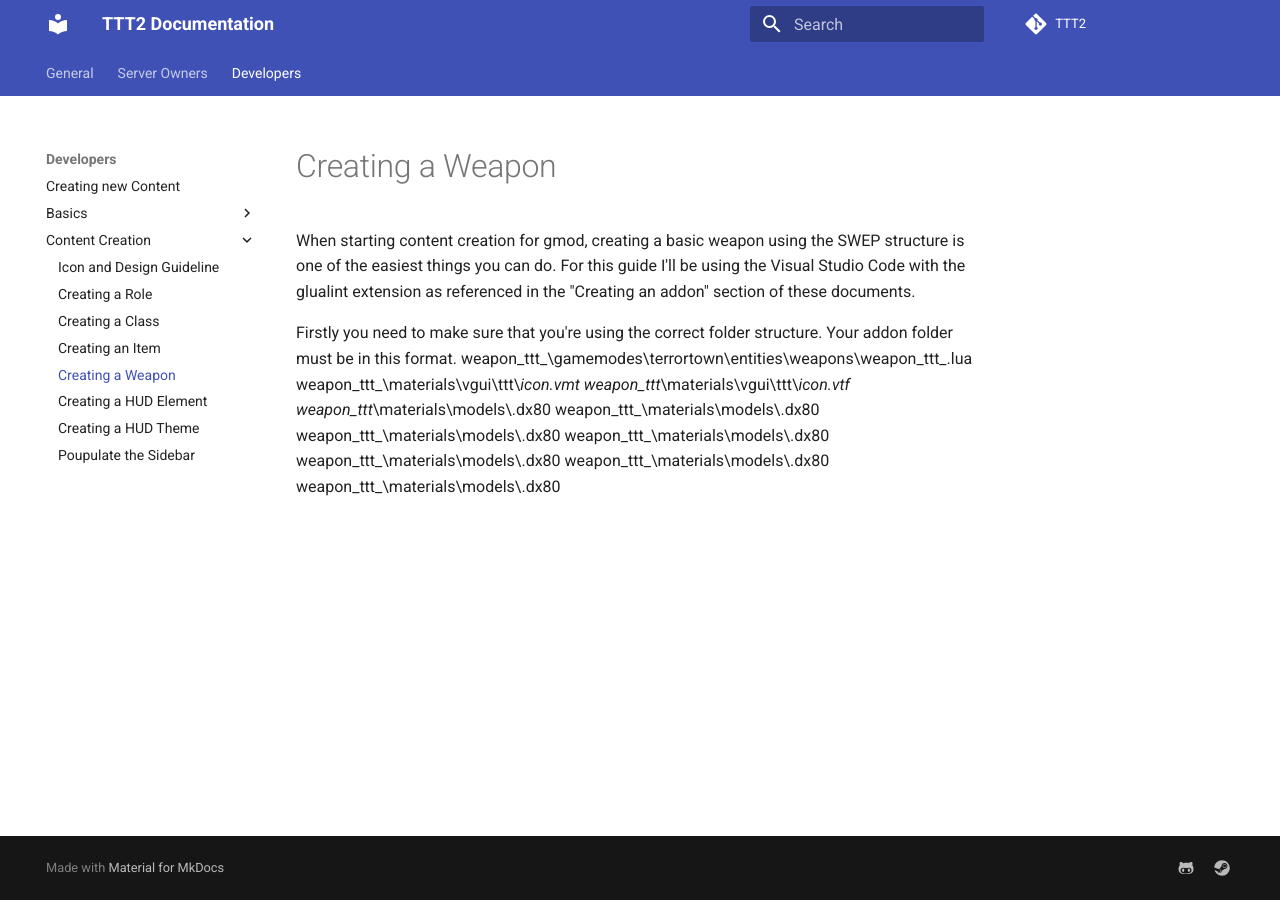
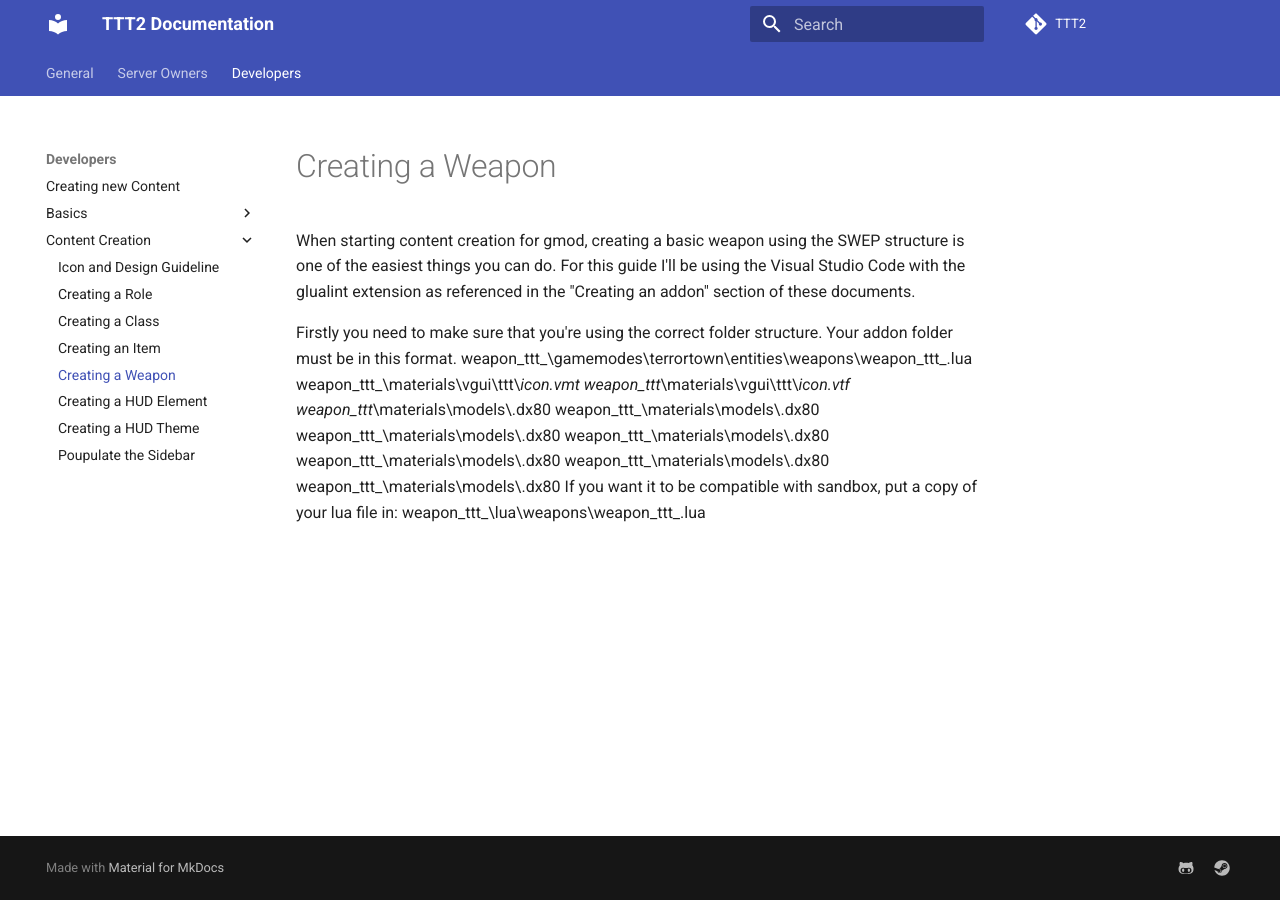
Before and after one commit to TTT-2/docs, an MkDocs documentation site: the page built from docs/developers/content-creation/creating-a-weapon.md, in a window 1280 px wide. Built offline with MkDocs 1.6.1 and Material for MkDocs 9.7.7, drawn with Linux system fonts in a browser that asks for light colours; comment, search, counter and statistics services are not loaded.

Commit message:
Update creating-a-weapon.md

```diff
--- a/docs/developers/content-creation/creating-a-weapon.md
+++ b/docs/developers/content-creation/creating-a-weapon.md
@@ -14,3 +14,5 @@ Your addon folder must be in this format.
   weapon_ttt_<weapon name>\materials\models\<model name>.dx80
   weapon_ttt_<weapon name>\materials\models\<model name>.dx80
   weapon_ttt_<weapon name>\materials\models\<model name>.dx80
+If you want it to be compatible with sandbox, put a copy of your lua file in:
+  weapon_ttt_<weapon name>\lua\weapons\weapon_ttt_<weapon name>.lua
```
